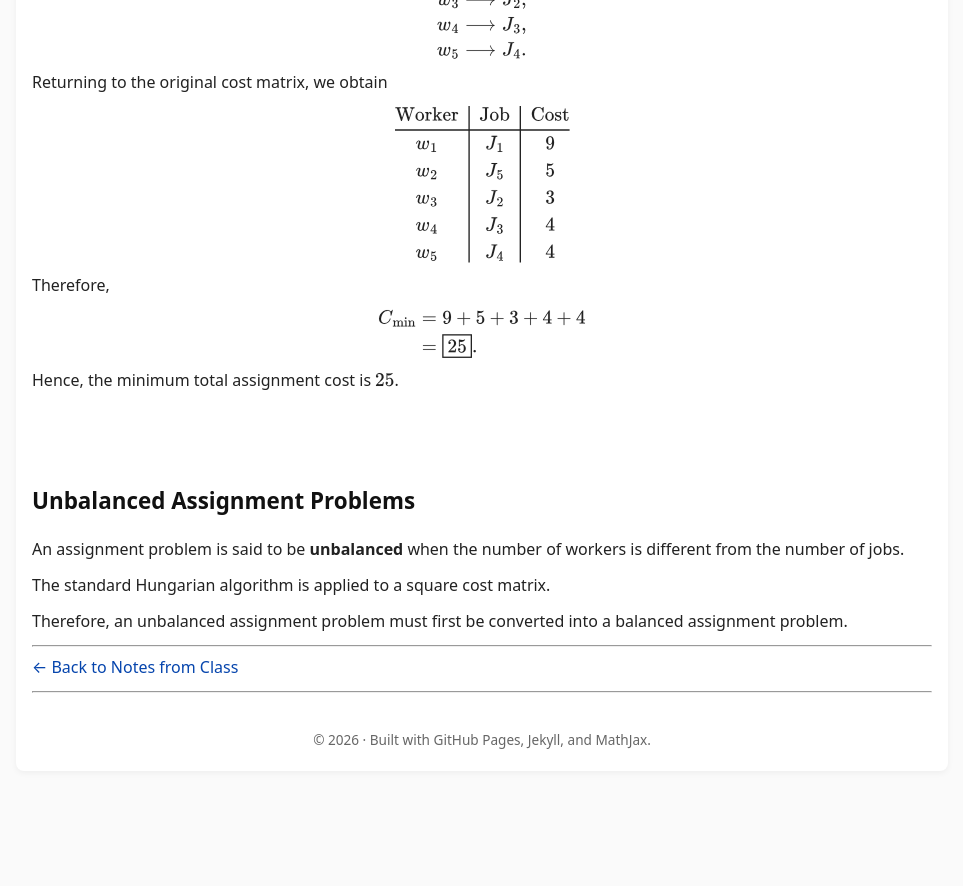
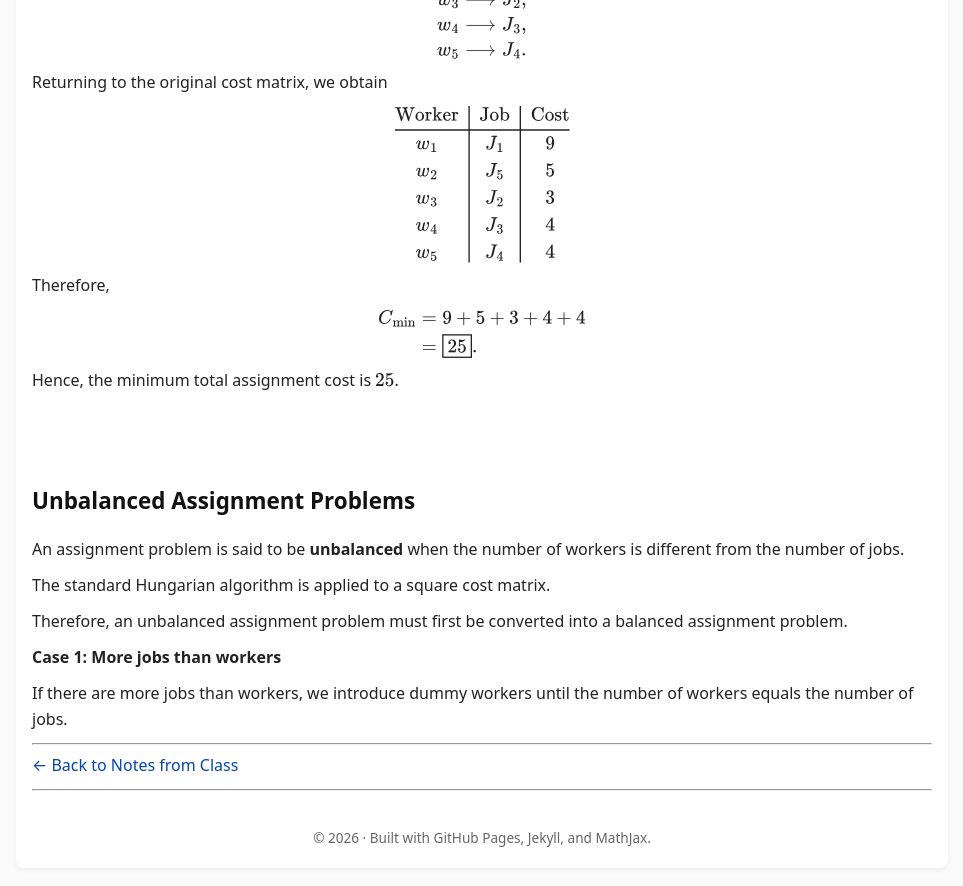
Before and after one commit to SaleemKamaludin/SaleemKamaludin.github.io, a Jekyll site: the page built from courses/math-2276/notes-from-class/supplementary-lecture-6/index.md, in a window 1280 px wide and 900 px high, scrolled down 9060 px. Shown: the top 886 px of the window, without its empty margins (158-1121 px from the left). Built offline with Jekyll 4.4.1, drawn with Linux system fonts in a browser that asks for light colours; before the commit the page ends 9863 px from its top, so only the background shows below that.

Commit message:
Add Case 1 for unbalanced assignment problems

```diff
--- a/courses/math-2276/notes-from-class/supplementary-lecture-6/index.md
+++ b/courses/math-2276/notes-from-class/supplementary-lecture-6/index.md
@@ -1485,6 +1485,20 @@ C_{\min}
 
 </div>
 
+<div id="unbalanced-assignment-problems-case-1-more-jobs-than-workers">
+
+  <p>
+    <strong>Case 1: More jobs than workers</strong>
+  </p>
+
+  <p>
+    If there are more jobs than workers, we introduce
+    dummy workers until the number of workers equals
+    the number of jobs.
+  </p>
+
+</div>
+
 
 
 <hr>
```
